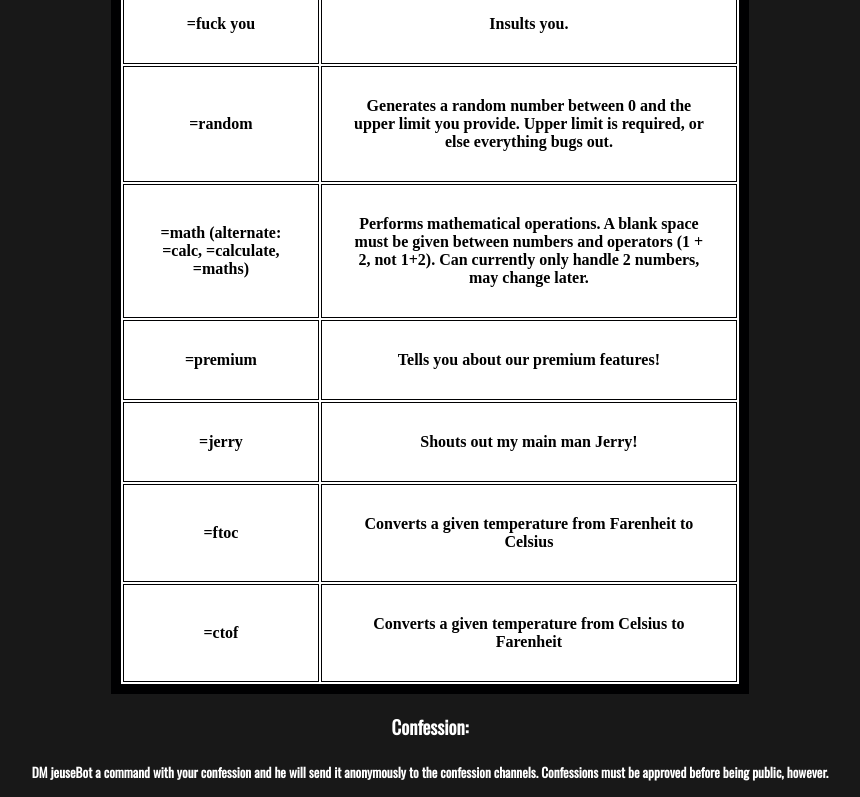
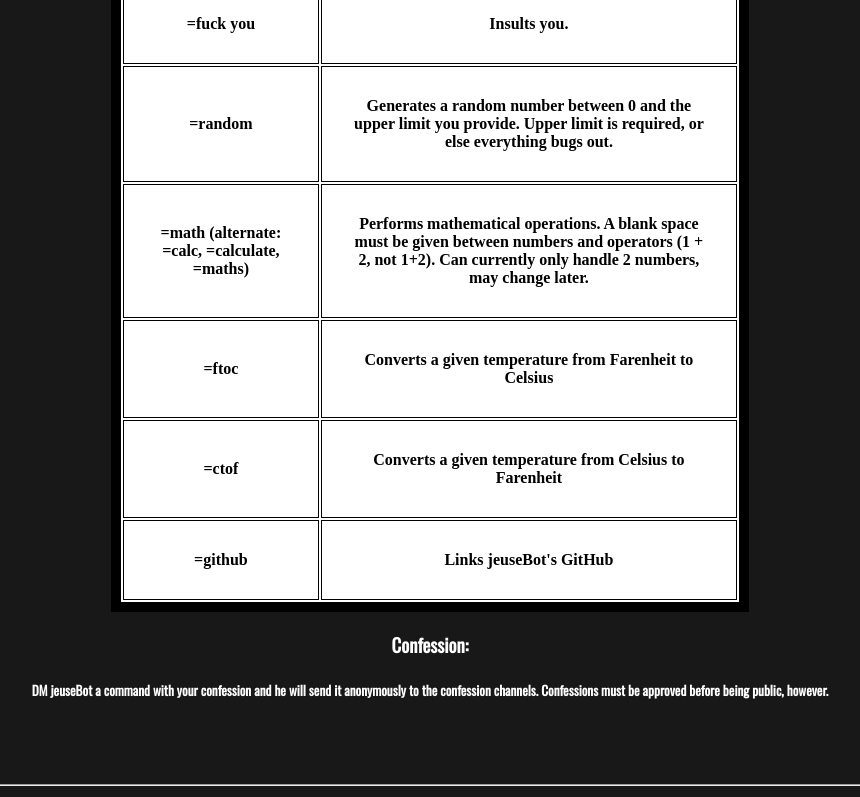
Before and after one commit to Meme25327/Meme25327.github.io, a plain HTML site: page jeuseBot/index.html in a window 1280 px wide. Shown: the part 452-1249 px from the top of the page, without its empty margins (210-1070 px from the left). Drawn offline with nearby package versions, Linux system fonts and the light colour scheme.

Commit message:
Update index.html

```diff
--- a/jeuseBot/index.html
+++ b/jeuseBot/index.html
@@ -73,22 +73,6 @@
     </th>
     </tr>
     <tr>
-    <th>
-    =premium
-    </th>
-    <th>
-    Tells you about our premium features!
-    </th>
-    </tr>
-    <tr>
-    <th>
-    =jerry
-    </th>
-    <th>
-    Shouts out my main man Jerry!
-    </th>
-    </tr>
-    <tr>
         <th>
             =ftoc
         </th>
@@ -103,6 +87,15 @@
         <th>
             Converts a given temperature from Celsius to Farenheit
         </th>
+    </tr>
+    <tr>
+      <th>
+        =github
+      </th>
+      <th>
+        Links jeuseBot's GitHub
+      </th>
+    </tr>
 
   </tbody></table>
   <h3 style="color: white;">
```
